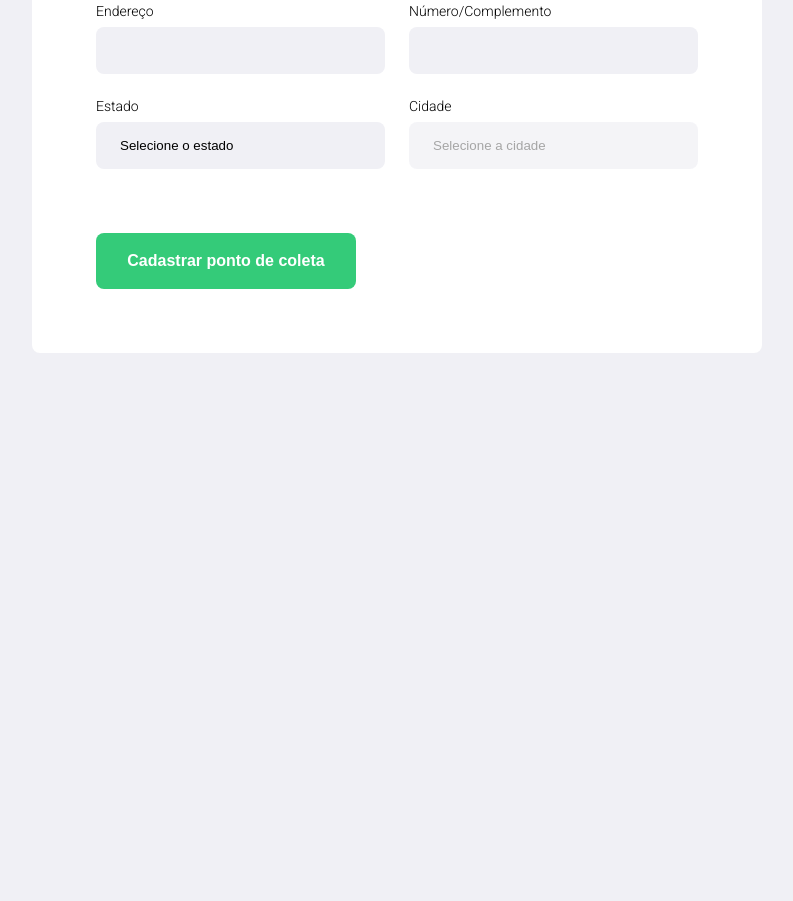
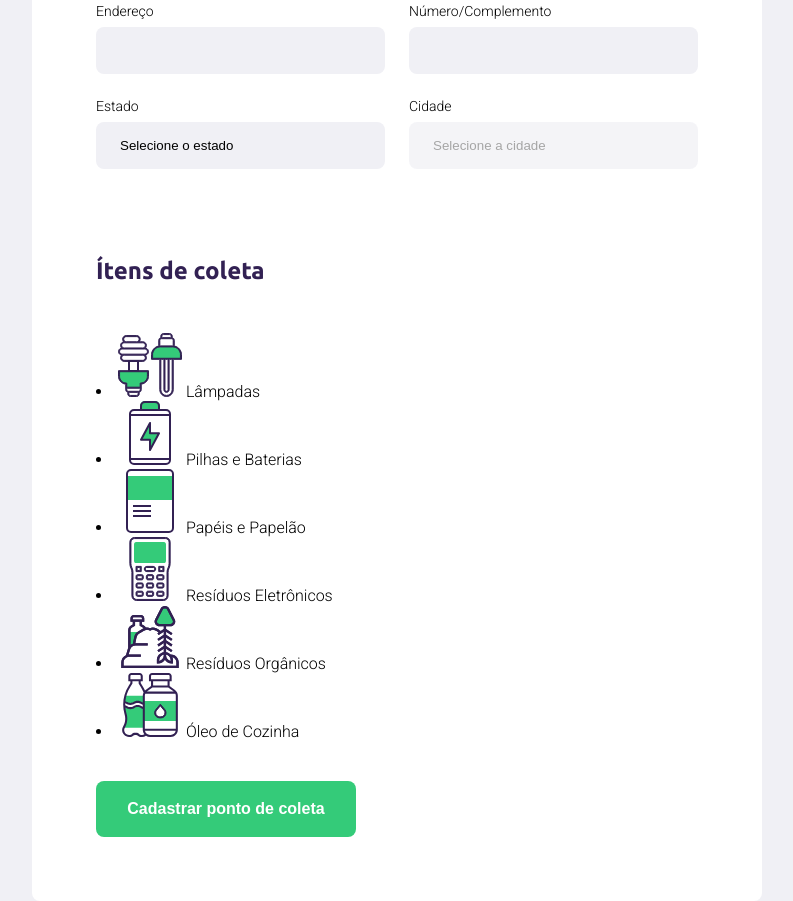
Before and after one commit to almeidajonathan/ecoleta-discovery-starter, a plain HTML site: page create-point.html in a window 1280 px wide. Shown: the part 494-1395 px from the top of the page, without its empty margins (243-1036 px from the left). Before the commit the page ends 847 px from the top, so only its background shows below. Drawn offline with Linux system fonts and the light colour scheme; no server answers.

Commit message:
add pequenas alterações

```diff
--- a/create-point.html
+++ b/create-point.html
@@ -26,6 +26,7 @@
         Voltar para home</a>
     </header>
     <form action="">
+      <!-- Cadastro de informações referente à entidade -->
       <h1>Cadastro do ponto de coleta</h1>
 
       <fieldset>
@@ -35,30 +36,31 @@
 
         <div class="field">
           <label for="name">Nome da entidade</label>
-          <input type="text" name="name" />
+          <input type="text" name="name" required/>
         </div>
 
         <div class="field-group">
           <div class="field">
             <label for="address">Endereço</label>
-            <input type="text" name="address" />
+            <input type="text" name="address" required/>
           </div>
           <div class="field">
             <label for="address2">Número/Complemento</label>
-            <input type="text" name="address2" />
+            <input type="text" name="address2" required/>
           </div>
         </div>
 
         <div class="field-group">
           <div class="field">
             <label for="uf">Estado</label>
-            <select name="uf">
+            <select name="uf" required>
               <option value="" selected disabled>Selecione o estado</option>
             </select>
           </div>
+
           <div class="field">
             <label for="city">Cidade</label>
-            <select name="city" disabled>
+            <select name="city" disabled required>
               <option value="">Selecione a cidade</option>
             </select>
             <input type="hidden" name="state">
@@ -66,11 +68,48 @@
         </div>
       </fieldset>
 
-      <!-- <fieldset>
+      <!-- Seletor para opções aceitas pela entidade -->
+      <fieldset>
         <legend>
           <h2>Ítens de coleta</h2>
         </legend>
-      </fieldset> -->
+
+        <div class="items-grid">
+          <li data-id="1">
+            <img src="./assets/lampadas.svg" alt="lâmpadas">
+            <span>Lâmpadas</span>
+          </li>
+
+
+          <li data-id="2">
+            <img src="./assets/baterias.svg" alt="baterias">
+            <span>Pilhas e Baterias</span>
+          </li>
+
+          <li data-id="3">
+            <img src="./assets/papeis-papelao.svg" alt="papéis">
+            <span>Papéis e Papelão</span>
+          </li>
+
+          <li data-id="4">
+            <img src="./assets/eletronicos.svg" alt="eletrônicos">
+            <span>Resíduos Eletrônicos</span>
+          </li>
+
+          <li data-id="5">
+            <img src="./assets/organicos.svg" alt="resíduos organicos">
+            <span>Resíduos Orgânicos</span>
+          </li>
+
+          <li data-id="6">
+            <img src="./assets/oleo.svg" alt="óleo de cozinha">
+            <span>Óleo de Cozinha</span>
+          </li>
+
+        </div>
+        <input type="hidden" name="items">
+
+      </fieldset>
 
       <button type="submit">Cadastrar ponto de coleta</button>
     </form>
```
Also changed, not shown: index.html (+1 -0 lines).
